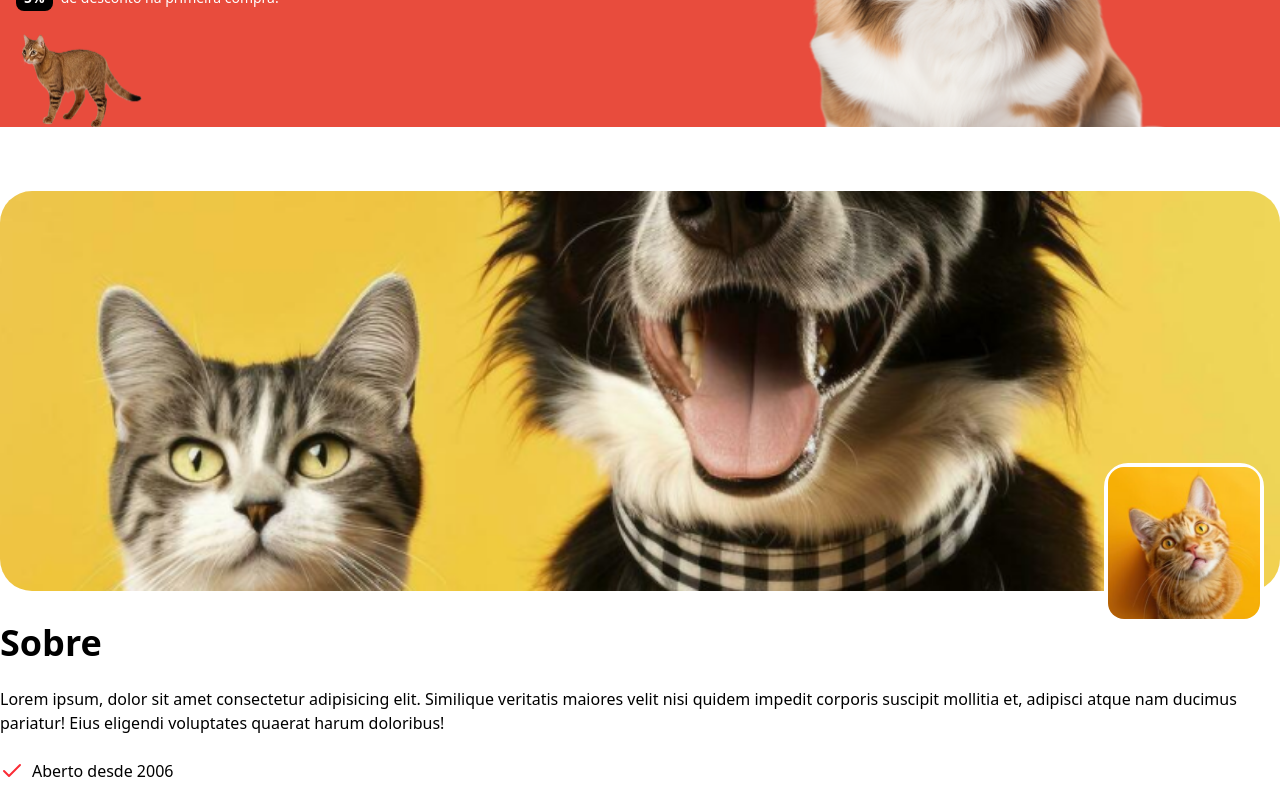
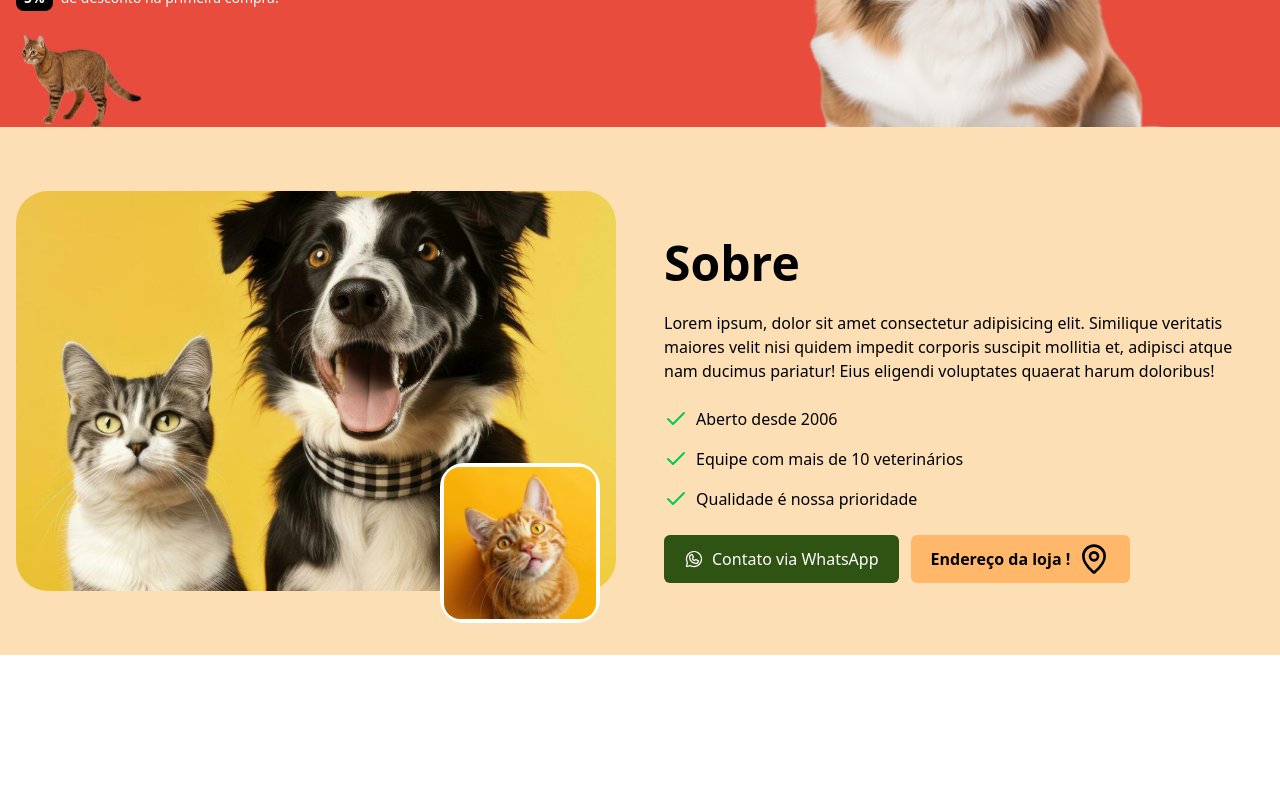
Before and after one commit to AndrePacolla/-LANDING-PET-Next-JS-, a Next.js app: page / in a window 1280 px wide. Shown: the part 420-1220 px from the top of the page. After the commit the page ends 1075 px from the top, so only its background shows below. Built offline with nearby package versions, Linux system fonts and the light colour scheme.

Commit message:
ajustando a grid about

```diff
--- a/src/app/_components/about.tsx
+++ b/src/app/_components/about.tsx
@@ -7,8 +7,8 @@ import { WhatsappLogo } from "@phosphor-icons/react/dist/ssr";
 
 export const About = () => {
     return(
-        <section className="bg-[3FDF6ec] py-16">
-         <div className="container mx-auto  grid-cols-1 lg:grid-cols-2 gap-12 items-center">
+        <section className="bg-[#fddfb6] py-16">
+         <div className="container px-4 mx-auto grid grid-cols-1 lg:grid-cols-2 gap-12 items-center">
 
           <div className="relative">
 
@@ -38,43 +38,45 @@ export const About = () => {
           </div>
 
 
-            <div className="space-y-6">
-              <h1 className="text-4xl font-bold mt-8">Sobre</h1>
+          <div className="space-y-6 mt-10">
+              <h1 className="text-4xl  md:text-5xl font-bold ">Sobre</h1>
               <p>Lorem ipsum, dolor sit amet consectetur adipisicing elit. Similique veritatis maiores velit nisi quidem impedit corporis suscipit mollitia et, adipisci atque nam ducimus pariatur! Eius eligendi voluptates quaerat harum doloribus!</p>
+
 
               <ul className="space-y-4">
                 <li className="flex items-center gap-2">
-                  <Check className="text-red-500"/>
+                  <Check className="text-green-500"/>
                   Aberto desde 2006
                 </li>
                 <li className="flex items-center gap-2">
-                  <Check className="text-red-500"/>
+                  <Check className="text-green-500"/>
                   Equipe com mais de 10 veterinários
                 </li>
                 <li className="flex items-center gap-2">
-                  <Check className="text-red-500"/>
+                  <Check className="text-green-500"/>
                   Qualidade é nossa prioridade
                 </li>
               </ul>
 
-              <div className="flex">
+              <div className="flex gap-3">
               <a href="#"
-                  className="bg-[#E84C3D] text-white flex items-center justify-center w-fit gap-2 px-5 py-2 rounded-md">
-                  <WhatsappLogo className="w-5 h-5 text-white "/>
+                  className="bg-[#2f5312] text-white flex items-center justify-center w-fit gap-2 px-5 py-2 rounded-md">
+                  <WhatsappLogo className="w-5 h-5 text-white hover:scale-110 duration-200 "/>
                   Contato via WhatsApp
                 </a>
 
                 <a href="#"
-                  className="flex items-center justify-center w-fit gap-2 px-5 py-2 rounded-md font-bold">
+                  className="flex items-center justify-center w-fit gap-2 px-5 py-2 bg-orange-300 rounded-md font-bold">
                   Endereço da loja !
-                  <MapPin className="w-8 h-8 text-black "/>
+                  <MapPin className="w-8 h-8 text-black  hover:scale-110 duration-200 "/>
                 </a>
 
               </div>
 
 
 
-            </div>
+          </div>
+
          </div>
         </section>
 
```
